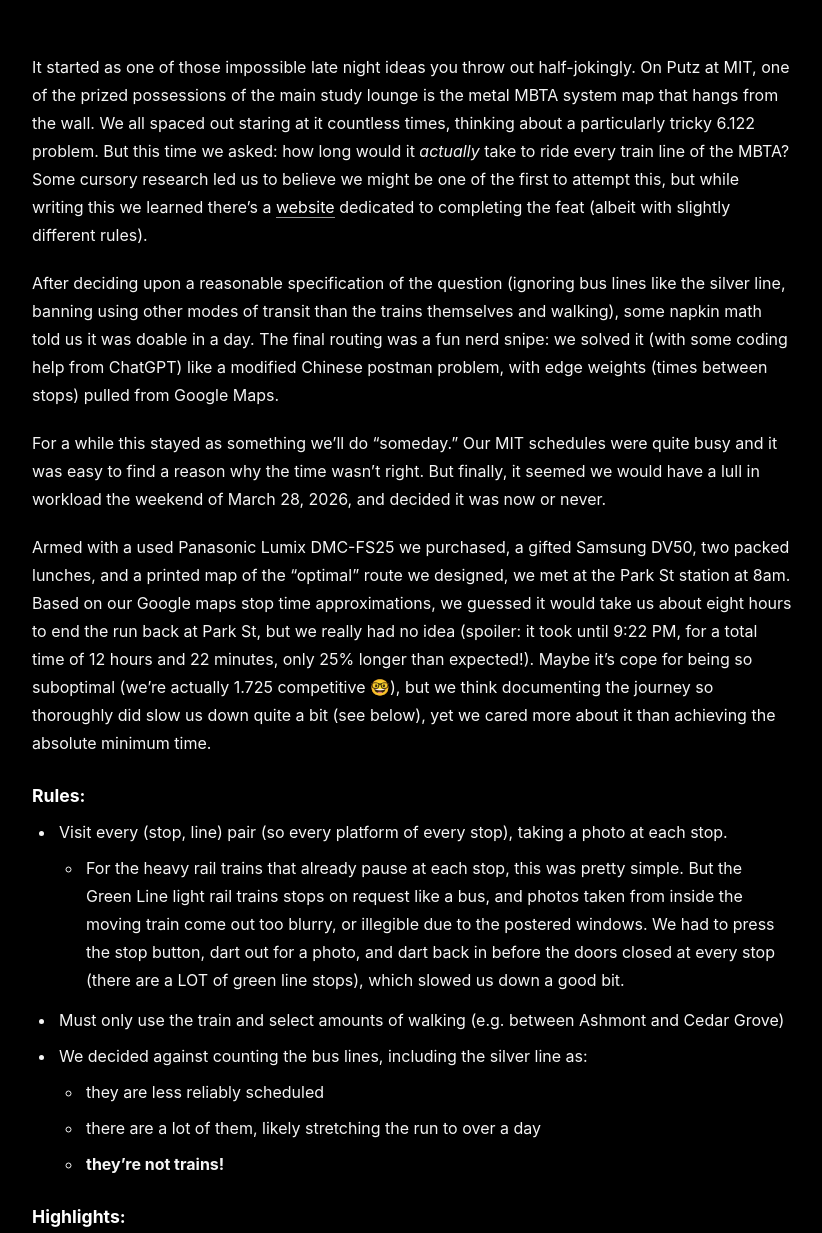
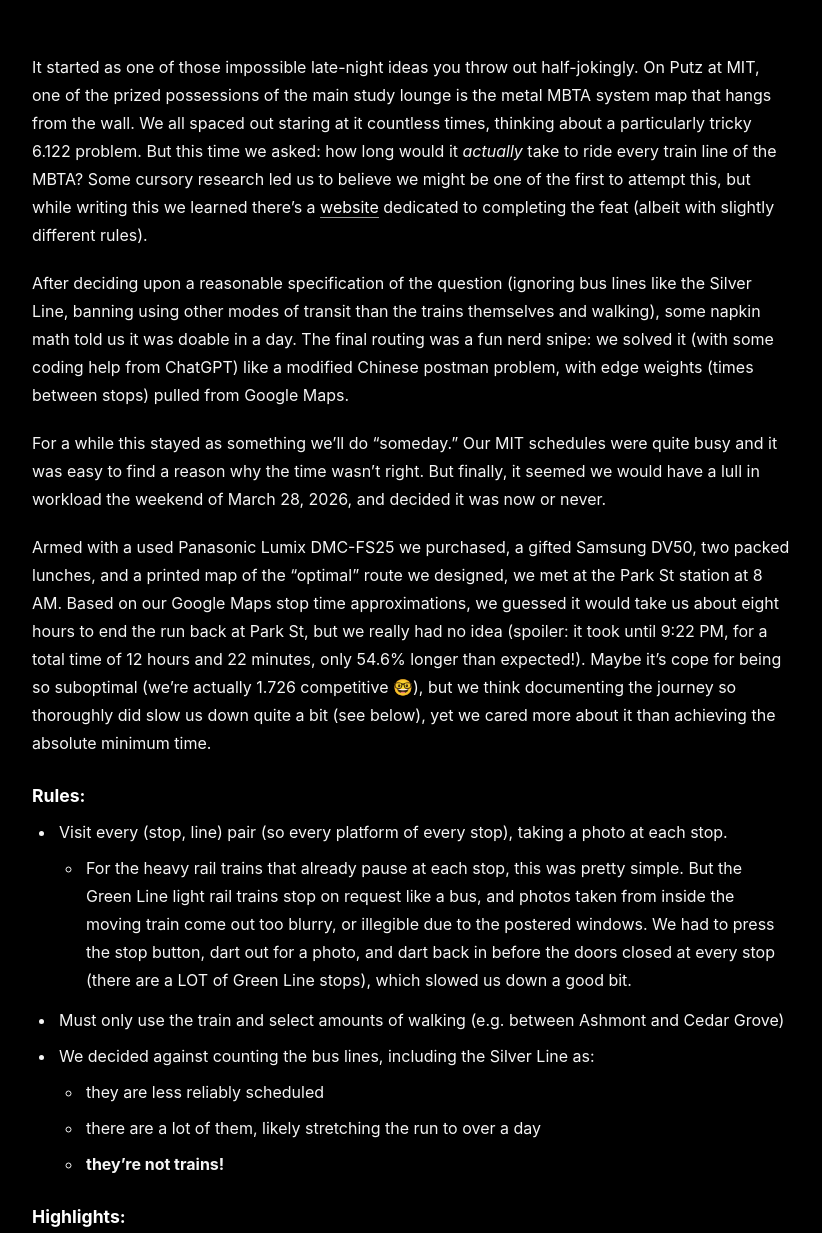
Before and after one commit to generic-account/mbta-speedrun, a website: page site/index.html in a window 1280 px wide. Shown: the part 187-1420 px from the top of the page, without its empty margins (228-1050 px from the left). Drawn offline with Linux system fonts and the light colour scheme.

Commit message:
Correct timing arithmetic and minor capitalization in write-up

```diff
--- a/site/index.html
+++ b/site/index.html
@@ -19,18 +19,18 @@
 
 
   <article id="story" aria-label="Trip write-up">
-    <p>It started as one of those impossible late night ideas you throw out half-jokingly. On Putz at MIT, one of the prized possessions of the main study lounge is the metal MBTA system map that hangs from the wall. We all spaced out staring at it countless times, thinking about a particularly tricky 6.122 problem. But this time we asked: how long would it <em>actually</em> take to ride every train line of the MBTA? Some cursory research led us to believe we might be one of the first to attempt this, but while writing this we learned there’s a <a href="https://www.transitruns.org/mbta/">website</a> dedicated to completing the feat (albeit with slightly different rules).</p>
-    <p>After deciding upon a reasonable specification of the question (ignoring bus lines like the silver line, banning using other modes of transit than the trains themselves and walking), some napkin math told us it was doable in a day. The final routing was a fun nerd snipe: we solved it (with some coding help from ChatGPT) like a modified Chinese postman problem, with edge weights (times between stops) pulled from Google Maps.</p>
+    <p>It started as one of those impossible late-night ideas you throw out half-jokingly. On Putz at MIT, one of the prized possessions of the main study lounge is the metal MBTA system map that hangs from the wall. We all spaced out staring at it countless times, thinking about a particularly tricky 6.122 problem. But this time we asked: how long would it <em>actually</em> take to ride every train line of the MBTA? Some cursory research led us to believe we might be one of the first to attempt this, but while writing this we learned there’s a <a href="https://www.transitruns.org/mbta/">website</a> dedicated to completing the feat (albeit with slightly different rules).</p>
+    <p>After deciding upon a reasonable specification of the question (ignoring bus lines like the Silver Line, banning using other modes of transit than the trains themselves and walking), some napkin math told us it was doable in a day. The final routing was a fun nerd snipe: we solved it (with some coding help from ChatGPT) like a modified Chinese postman problem, with edge weights (times between stops) pulled from Google Maps.</p>
     <p>For a while this stayed as something we’ll do “someday.” Our MIT schedules were quite busy and it was easy to find a reason why the time wasn’t right. But finally, it seemed we would have a lull in workload the weekend of March 28, 2026, and decided it was now or never.</p>
-    <p>Armed with a used Panasonic Lumix DMC-FS25 we purchased, a gifted Samsung DV50, two packed lunches, and a printed map of the “optimal” route we designed, we met at the Park St station at 8am. Based on our Google maps stop time approximations, we guessed it would take us about eight hours to end the run back at Park St, but we really had no idea (spoiler: it took until 9:22 PM, for a total time of 12 hours and 22 minutes, only 25% longer than expected!). Maybe it’s cope for being so suboptimal (we’re actually 1.725 competitive 🤓), but we think documenting the journey so thoroughly did slow us down quite a bit (see below), yet we cared more about it than achieving the absolute minimum time.</p>
+    <p>Armed with a used Panasonic Lumix DMC-FS25 we purchased, a gifted Samsung DV50, two packed lunches, and a printed map of the “optimal” route we designed, we met at the Park St station at 8 AM. Based on our Google Maps stop time approximations, we guessed it would take us about eight hours to end the run back at Park St, but we really had no idea (spoiler: it took until 9:22 PM, for a total time of 12 hours and 22 minutes, only 54.6% longer than expected!). Maybe it’s cope for being so suboptimal (we’re actually 1.726 competitive 🤓), but we think documenting the journey so thoroughly did slow us down quite a bit (see below), yet we cared more about it than achieving the absolute minimum time.</p>
 
     <h3>Rules:</h3>
     <ul>
       <li>Visit every (stop, line) pair (so every platform of every stop), taking a photo at each stop.
-        <ul><li>For the heavy rail trains that already pause at each stop, this was pretty simple. But the Green Line light rail trains stops on request like a bus, and photos taken from inside the moving train come out too blurry, or illegible due to the postered windows. We had to press the stop button, dart out for a photo, and dart back in before the doors closed at every stop (there are a LOT of green line stops), which slowed us down a good bit.</li></ul>
+        <ul><li>For the heavy rail trains that already pause at each stop, this was pretty simple. But the Green Line light rail trains stop on request like a bus, and photos taken from inside the moving train come out too blurry, or illegible due to the postered windows. We had to press the stop button, dart out for a photo, and dart back in before the doors closed at every stop (there are a LOT of Green Line stops), which slowed us down a good bit.</li></ul>
       </li>
       <li>Must only use the train and select amounts of walking (e.g. between Ashmont and Cedar Grove)</li>
-      <li>We decided against counting the bus lines, including the silver line as:
+      <li>We decided against counting the bus lines, including the Silver Line as:
         <ul>
           <li>they are less reliably scheduled</li>
           <li>there are a lot of them, likely stretching the run to over a day</li>
@@ -44,7 +44,7 @@
       <li>Matt, the MBTA employee we met at the end of our run, who is also featured in our first Park Street photo (Hi if you're reading this!)</li>
       <li>The Green Line operator who was confused by our semi-erratic behavior (requesting every stop yet never getting off), until we explained our mission and she gave us time at each stop.</li>
       <li>The weird old-timey trains in Mattapan, with signs with typos “To <strong>insure</strong> operators vision stand behind standee line”</li>
-      <li>Lunch on the green line. We had just finished the Green Line’s E branch, so we didn’t need to be hypervigilant about missing stops. Most people had gotten off, it was sunny and each stop brought in a nice breeze, and we were passing the Museum of Fine Arts.</li>
+      <li>Lunch on the Green Line. We had just finished the Green Line’s E branch, so we didn’t need to be hypervigilant about missing stops. Most people had gotten off, it was sunny and each stop brought in a nice breeze, and we were passing the Museum of Fine Arts.</li>
       <li>Our random conversations with each other (there are only so many people who you can talk to for 12 hours and not hate them afterwards, so in a sense this was a bit of a trial by fire for our friendship)</li>
       <li>Random conversations with other commuters. The frat bros fetching beer, the man who told us about his insurance problems, the fellow Leatherman multitool owner, the No Kings protestors bringing their signs back from a picket</li>
     </ul>
@@ -54,7 +54,7 @@
       <li>Spencer ended up getting very sick for a day or two afterwards, likely due to NOT USING HAND SANITIZER LIKE I TOLD HIM TO</li>
       <li>Missing a few stops, and only getting photos as we passed by, or blurry ones</li>
       <li>Running low on battery, or running out of battery a few times. We brought extra camera batteries, but one was quite unreliable.</li>
-      <li>Parts of the green line were quite crowded, and many of the trains have only semi-transparent advertisements on their sides, so we would frequently have to fight through crowds to get a shot of the station name.</li>
+      <li>Parts of the Green Line were quite crowded, and many of the trains have only semi-transparent advertisements on their sides, so we would frequently have to fight through crowds to get a shot of the station name.</li>
       <li>We missed Copley, and had to stop at Arlington and go back</li>
     </ul>
   </article>
```
